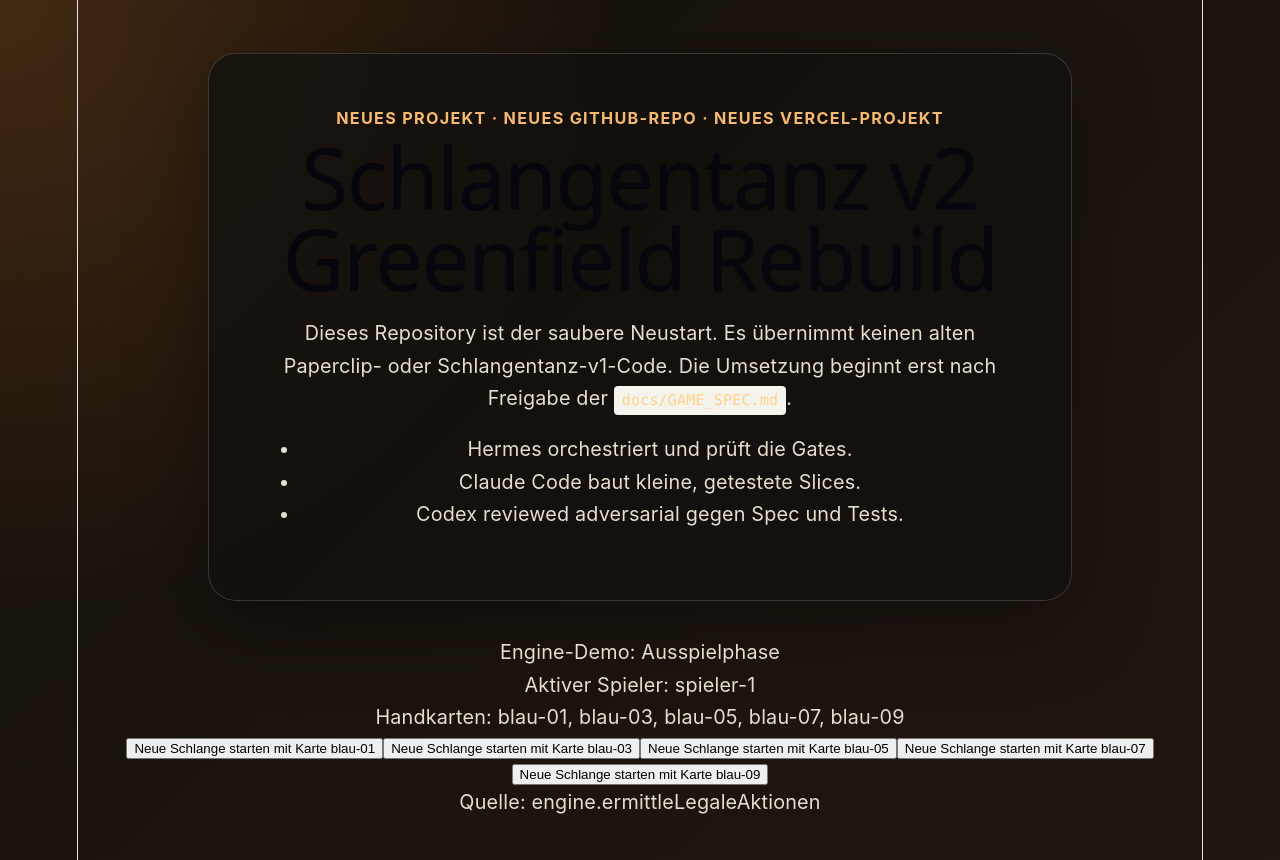
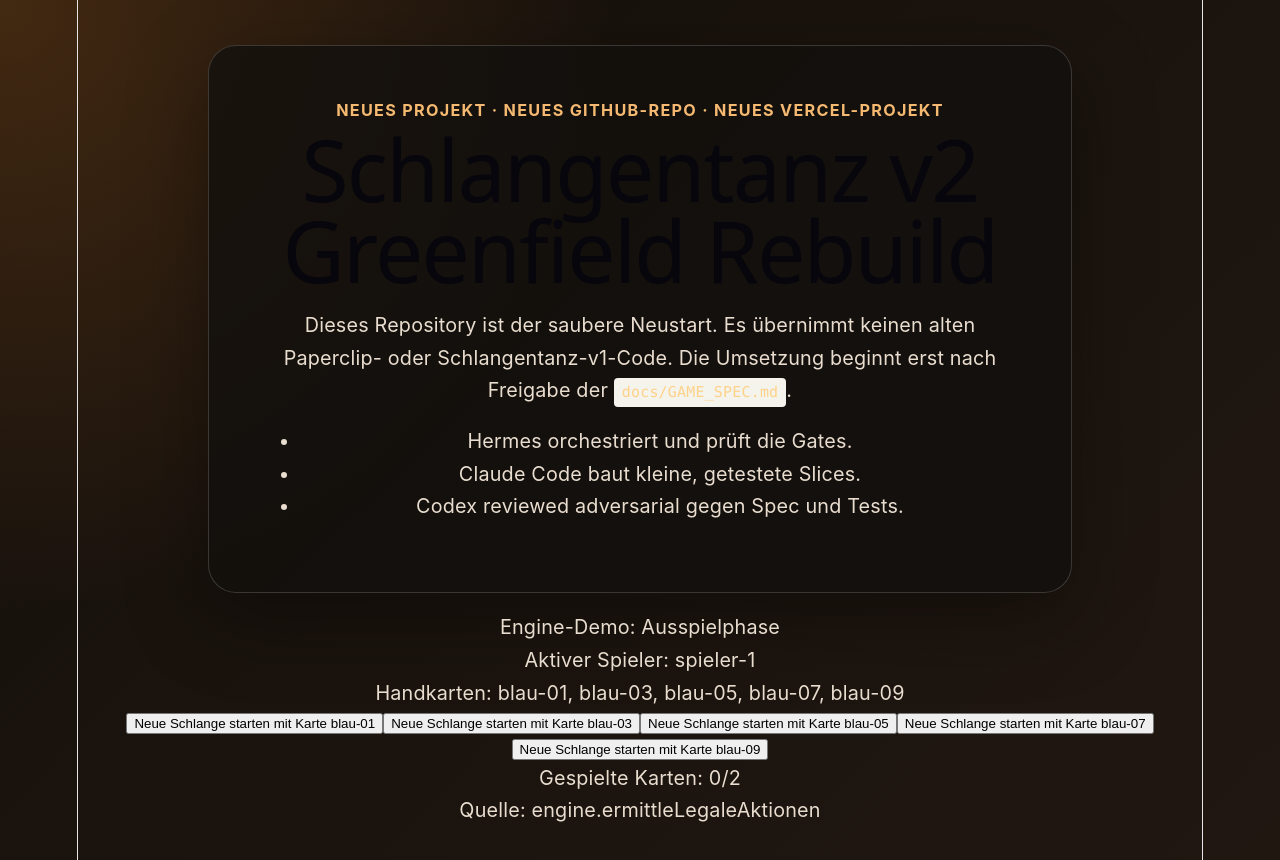
Before and after one commit to hanno79/schlangentanz-v2, a React (Vite) app: page / in a window 1280 px wide. Shown: the top 860 px of the page. Built offline with nearby package versions, Linux system fonts and the light colour scheme.

Commit message:
feat(r23): Zugpflichten in UI anzeigen

```diff
--- a/src/App.tsx
+++ b/src/App.tsx
@@ -5,6 +5,7 @@ import {
   starteAusspielphase,
   ermittleLegaleAktionen,
   anwendeAktion,
+  MAX_KARTEN_PRO_ZUG,
 } from './engine'
 import type { SpielAktion, Spielzustand } from './engine'
 
@@ -76,6 +77,7 @@ function App({ initialZustand = defaultZustand }: AppProps) {
             </button>
           ))}
         </div>
+        <p>Gespielte Karten: {zustand.zugpflichten.gespielteKarten}/{MAX_KARTEN_PRO_ZUG}</p>
         {legaleAktionen.length === 0 && <p>Keine weiteren legalen Aktionen.</p>}
         <p>Quelle: engine.ermittleLegaleAktionen</p>
       </section>
--- a/src/engine/constants.ts
+++ b/src/engine/constants.ts
@@ -13,6 +13,7 @@ export const MINDESTHANDKARTEN = 5;
 
 // Schlangen
 export const MAX_SCHLANGEN_PRO_SPIELER = 2;
+export const MAX_KARTEN_PRO_ZUG = 2;
 
 // Kartenmaterial laut Spec (R1.1)
 export const FARBKARTEN_GESAMT = 78;
```
Also changed, not shown: 2 other files (tests, documents, lock files or other folders).
